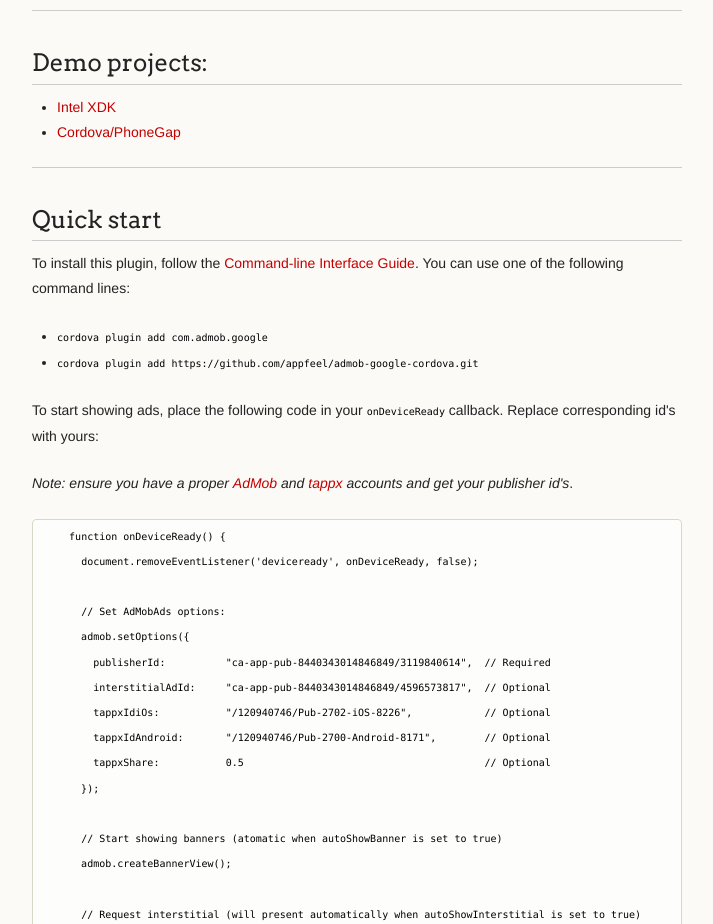
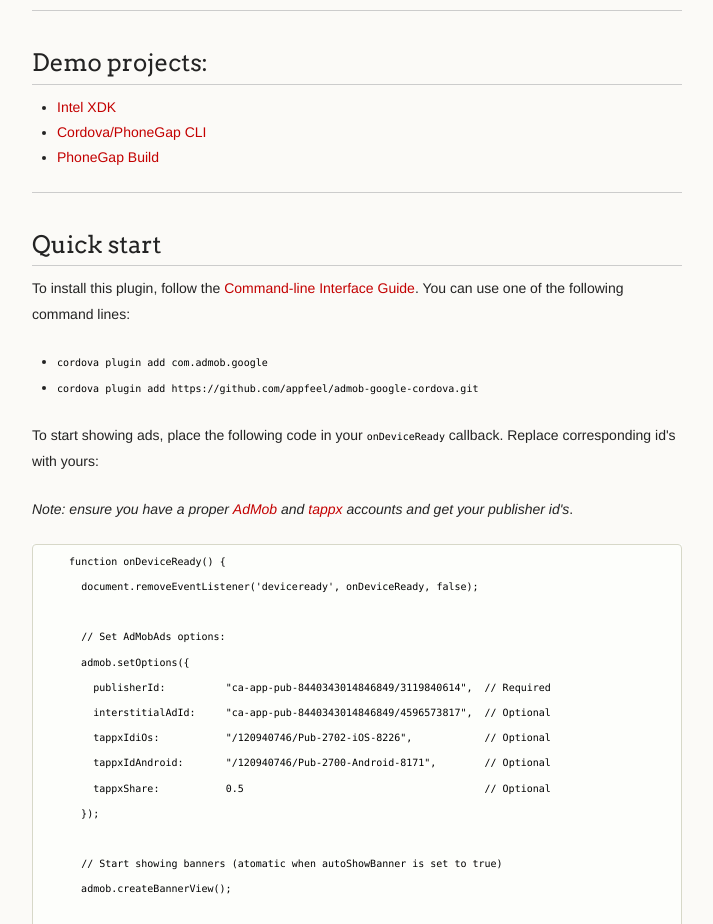
Before and after one commit to appfeel/admob-google-cordova, a plain HTML site: page index.html in a window 1280 px wide. Shown: the part 1340-2264 px from the top of the page, without its empty margins (278-991 px from the left). Drawn offline with Linux system fonts and the light colour scheme; files whose address does not match are found by name.

Commit message:
Update documentation

```diff
--- a/index.html
+++ b/index.html
@@ -119,7 +119,9 @@
       <ul>
         <li><a href="https://github.com/appfeel/admob-google-xdk">Intel XDK</a>
         </li>
-        <li><a href="https://github.com/appfeel/admob-google-demo">Cordova/PhoneGap</a>
+        <li><a href="https://github.com/appfeel/admob-google-demo">Cordova/PhoneGap CLI</a>
+        </li>
+        <li><a href="https://github.com/appfeel/admob-phonegap-build-demo">PhoneGap Build</a>
         </li>
       </ul>
 
```
